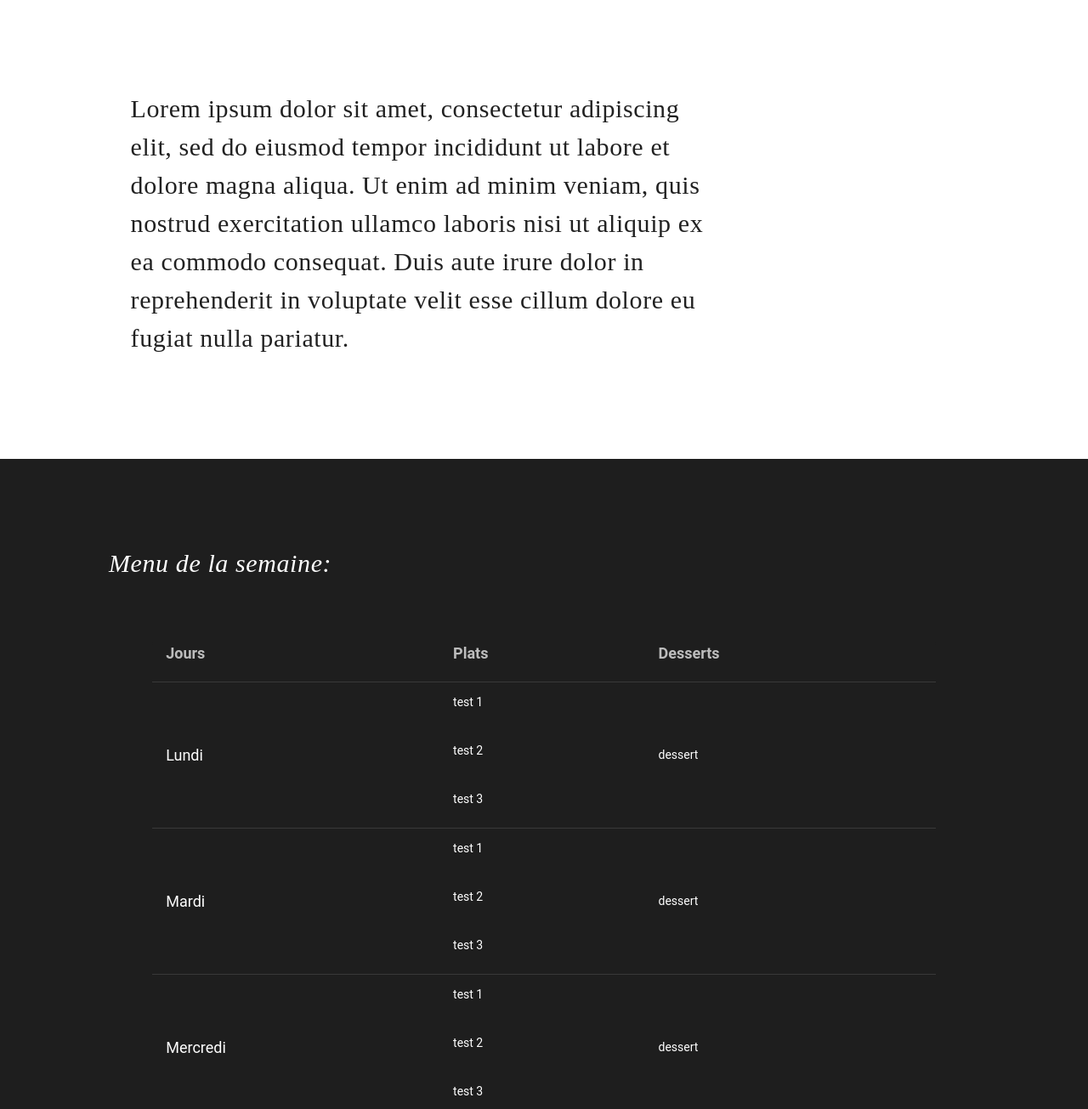
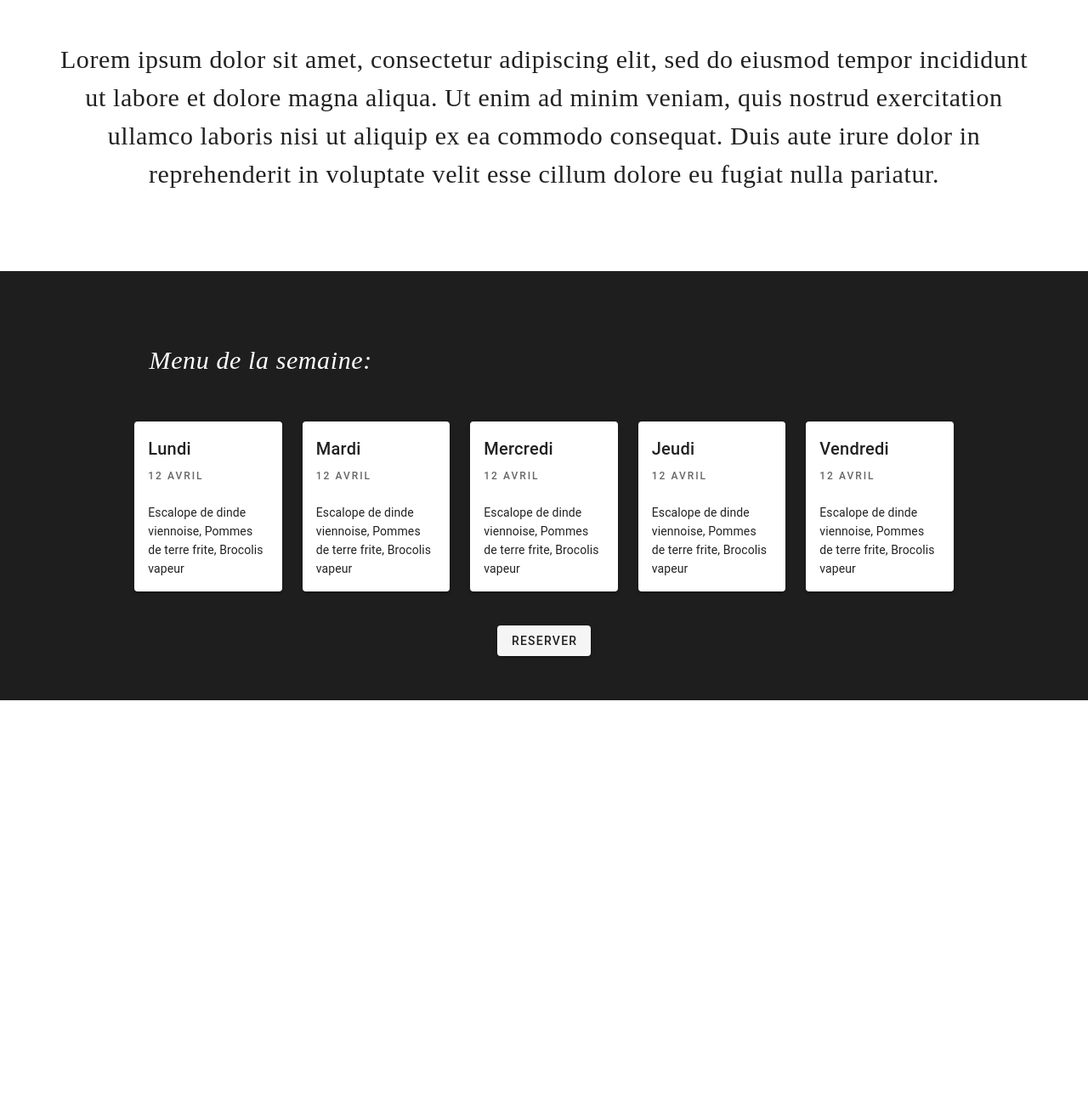
Before and after one commit to Realise-Formation-Digital/STAGE-book-your-plate-front, a Vue app: page / in a window 1280 px wide. Shown: the part 545-1850 px from the top of the page at 85% size. After the commit the page ends 1369 px from the top, so only its background shows below. Built offline with nearby package versions, Linux system fonts and the light colour scheme.

Commit message:
home menu cards

```diff
--- a/src/components/Home.vue
+++ b/src/components/Home.vue
@@ -4,52 +4,47 @@
       src="https://cdn.vuetifyjs.com/images/parallax/material.jpg"
     ></v-parallax>
 
-    <section>
-      <h2 class="presentation">
-        Lorem ipsum dolor sit amet, consectetur adipiscing elit, sed do eiusmod
-        tempor incididunt ut labore et dolore magna aliqua. Ut enim ad minim
-        veniam, quis nostrud exercitation ullamco laboris nisi ut aliquip ex ea
-        commodo consequat. Duis aute irure dolor in reprehenderit in voluptate
-        velit esse cillum dolore eu fugiat nulla pariatur.
-      </h2>
-    </section>
+      <v-container >
+        <h2 class="presentation" align="center" justify="center">
+          Lorem ipsum dolor sit amet, consectetur adipiscing elit, sed do
+          eiusmod tempor incididunt ut labore et dolore magna aliqua. Ut enim ad
+          minim veniam, quis nostrud exercitation ullamco laboris nisi ut
+          aliquip ex ea commodo consequat. Duis aute irure dolor in
+          reprehenderit in voluptate velit esse cillum dolore eu fugiat nulla
+          pariatur.
+        </h2>
+      </v-container>
+
 
     <section class="blackBlock">
-      <h2 class="menuTitle"><em>Menu de la semaine:</em></h2>
-      <v-simple-table dark class="menuTable">
-        <template v-slot:default>
-          <thead>
-            <tr>
-              <th class="text-left">
-                Jours
-              </th>
-              <th class="text-left">
-                Plats
-              </th>
-              <th class="text-left">
-                Desserts
-              </th>
-            </tr>
-          </thead>
+      <v-container>
+        <h2 class="menuTitle"><em>Menu de la semaine:</em></h2>
+        <v-row align="center" justify="center">
+          <v-col
+            v-for="(menu, index) in menus"
+            :key="index"
+            cols="12"
+            sm="6"
+            md="6"
+            lg="2"
+          >
+            <v-card class="mx-auto" max-width="400">
+              <v-card-title>{{ menu.day }}</v-card-title>
 
-          <tbody>
-            <tr v-for="(menu, index) in menus" :key="index">
-              <td class="days">{{ menu.day }}</td>
-              <td>
-                <p v-for="(meal, index) in menus[index].meal" :key="index">
-                  {{ menu.meal[index] }}
-                </p>
-              </td>
+              <v-card-subtitle class="pb-0 overline mb-4">
+                12 avril
+              </v-card-subtitle>
 
-              <td>{{ menu.dessert }}</td>
-            </tr>
-          </tbody>
-          <h2 style="padding: 15px 0px 0px 30px"><em>Prix: </em></h2>
-        </template>
-      </v-simple-table>
-      <div style="text-align: center">
-        <v-btn elevation="2">Reserver</v-btn>
-      </div>
+              <v-card-text class="text--primary">
+                <div>{{ menu.meal }}</div>
+              </v-card-text>
+            </v-card>
+          </v-col>
+        </v-row>
+        <div style="text-align: center; padding: 40px 0px 40px 0px">
+          <v-btn elevation="2">Reserver</v-btn>
+        </div>
+      </v-container>
     </section>
   </v-content>
 </template>
@@ -63,27 +58,32 @@ export default {
       menus: [
         {
           day: "Lundi",
-          meal: ["test 1", "test 2", "test 3"],
+          meal:
+            "Escalope de dinde viennoise, Pommes de terre frite, Brocolis vapeur",
           dessert: "dessert",
         },
         {
           day: "Mardi",
-          meal: ["test 1", "test 2", "test 3"],
+          meal:
+            "Escalope de dinde viennoise, Pommes de terre frite, Brocolis vapeur",
           dessert: "dessert",
         },
         {
           day: "Mercredi",
-          meal: ["test 1", "test 2", "test 3"],
+          meal:
+            "Escalope de dinde viennoise, Pommes de terre frite, Brocolis vapeur",
           dessert: "dessert",
         },
         {
           day: "Jeudi",
-          meal: ["test 1", "test 2", "test 3"],
+          meal:
+            "Escalope de dinde viennoise, Pommes de terre frite, Brocolis vapeur",
           dessert: "dessert",
         },
         {
           day: "Vendredi",
-          meal: ["test 1", "test 2", "test 3"],
+          meal:
+            "Escalope de dinde viennoise, Pommes de terre frite, Brocolis vapeur",
           dessert: "dessert",
         },
       ],
@@ -113,7 +113,7 @@ p {
 }
 
 .presentation {
-  padding: 150px 35% 120px 12%;
+  padding: 80px 0 80px 0%;
 }
 
 .blackBlock {
@@ -122,7 +122,7 @@ p {
 }
 
 .menuTitle {
-  padding: 100px 0px 70px 10%;
+  padding: 70px 0px 50px 10%;
 }
 
 .menuTable {
```
